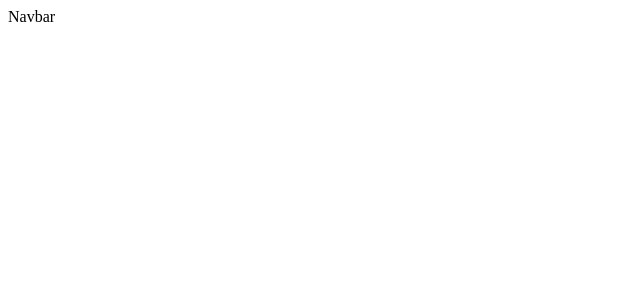
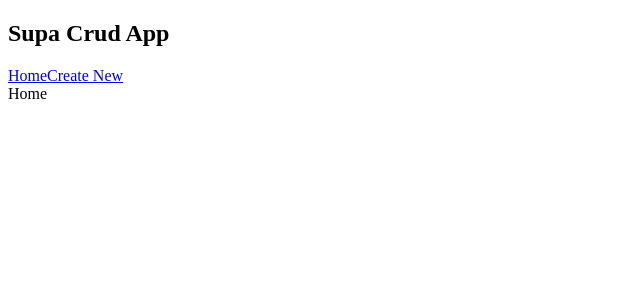
Before and after one commit to mnraza-dev/supabase-crud, a React (Vite) app: page / in a window 1280 px wide. Shown: the top 300 px of the page, without its empty margins (0-640 px from the left). Built offline with nearby package versions, Linux system fonts and the light colour scheme.

Commit message:
added tailwindcss

```diff
--- a/package.json
+++ b/package.json
@@ -19,11 +19,14 @@
     "@types/react": "^18.3.11",
     "@types/react-dom": "^18.3.1",
     "@vitejs/plugin-react": "^4.3.3",
+    "autoprefixer": "^10.4.20",
     "eslint": "^9.13.0",
     "eslint-plugin-react": "^7.37.1",
     "eslint-plugin-react-hooks": "^5.0.0",
     "eslint-plugin-react-refresh": "^0.4.13",
     "globals": "^15.11.0",
+    "postcss": "^8.4.47",
+    "tailwindcss": "^3.4.14",
     "vite": "^5.4.9"
   }
 }
--- a/src/components/Navbar.jsx
+++ b/src/components/Navbar.jsx
@@ -1,9 +1,13 @@
 import React from 'react'
+import { Link } from 'react-router-dom'
 
 const Navbar = () => {
   return (
     <nav>
-      Navbar
+     <h1>Supa Crud App</h1>
+     <Link to="/">Home</Link>
+     <Link to="/create">Create New</Link>
+
     </nav>
   )
 }
--- a/src/pages/Create.jsx
+++ b/src/pages/Create.jsx
@@ -3,7 +3,7 @@ import React from 'react'
 const Create = () => {
   return (
     <div>
-
+      Create
     </div>
   )
 }
--- a/src/pages/Home.jsx
+++ b/src/pages/Home.jsx
@@ -3,6 +3,7 @@ import React from 'react'
 const Home = () => {
   return (
     <div>
+      Home
 
     </div>
   )
--- a/src/pages/Update.jsx
+++ b/src/pages/Update.jsx
@@ -3,7 +3,7 @@ import React from 'react'
 const Update = () => {
   return (
     <div>
-
+      Update
     </div>
   )
 }
```
Also changed, not shown: 1 other file (tests, documents, lock files or other folders).
